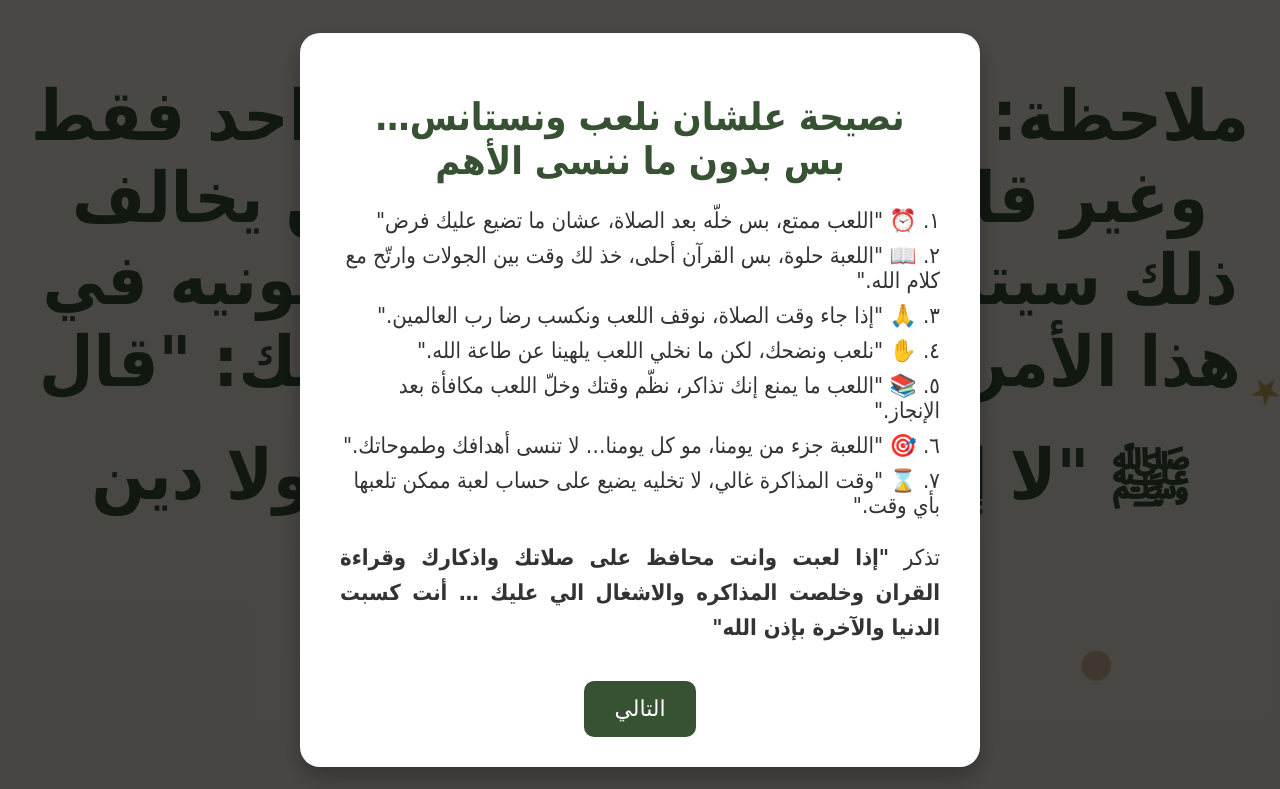
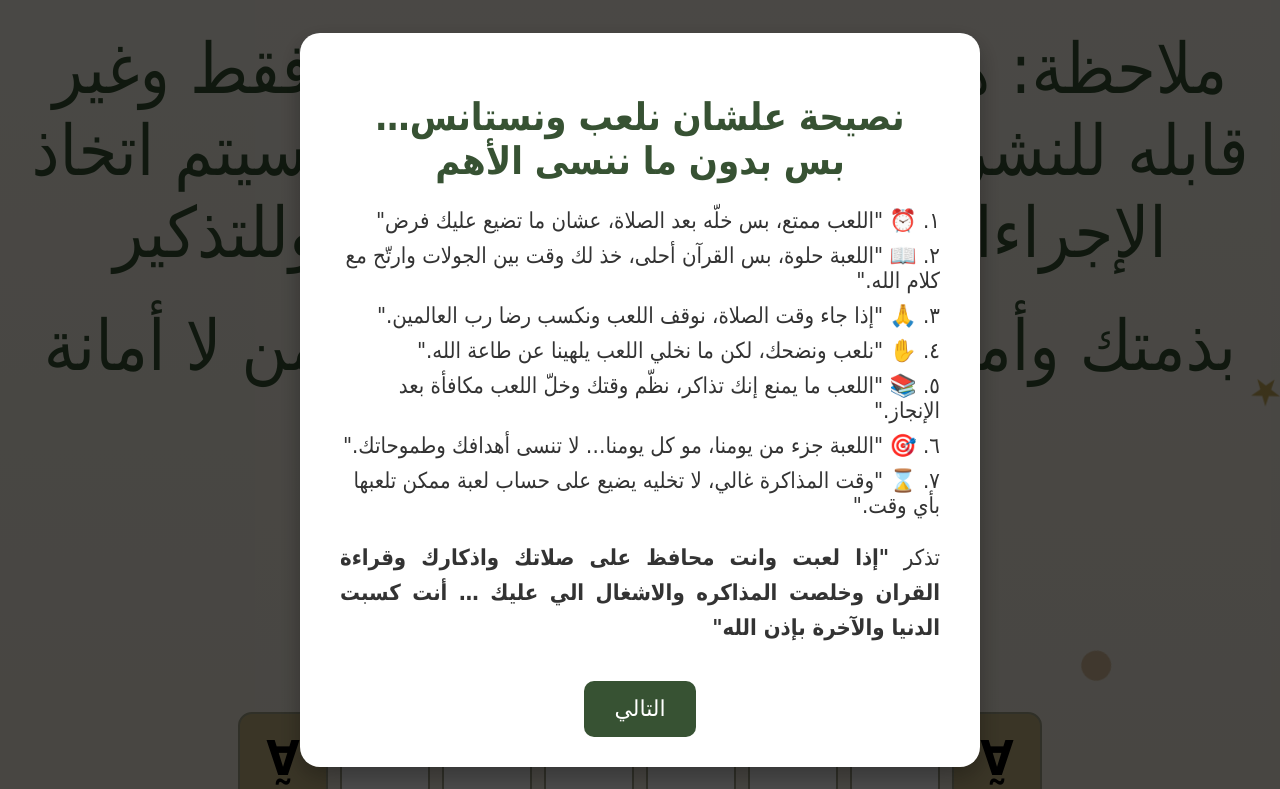
Before and after one commit to hhdhdjgjk/New-pro, a plain HTML site: page index.html in a window 1280 px wide. Shown: the top 789 px of the page. Drawn offline with Linux system fonts and the light colour scheme.

Commit message:
Update index.html

```diff
--- a/index.html
+++ b/index.html
@@ -15,7 +15,14 @@
     min-height: 100vh;
   }
 
-  h1 {
+    h{
+    color: #375233;
+    font-size: 15px;
+    margin-bottom: 30px;
+    display: block;
+  }
+
+  h{
     color: #375233;
     font-size: 70px;
     margin-bottom: 30px;
@@ -242,8 +249,8 @@
 </style>
 </head>
 <body>
-<h1>ملاحظة: هذه النسخه لشخص واحد فقط وغير قابله للنشر او البيع ومن يخالف ذلك سيتم اتخاذ الإجراءات القانونيه في هذا الأمر وللتذكير بذمتك وأمانتك:
- "قال ﷺ "لا إيمان لمن لا أمانة له، ولا دين لمن لا عهد له"</h1>
+<h>ملاحظة: هذه النسخه لشخص واحد فقط وغير قابله للنشر او البيع ومن يخالف ذلك سيتم اتخاذ الإجراءات القانونيه في هذا الأمر وللتذكير بذمتك وأمانتك:
+ "قال ﷺ "لا إيمان لمن لا أمانة له، ولا دين لمن لا عهد له"</h>
 
 <h1>مقطار</h1>
 
```
